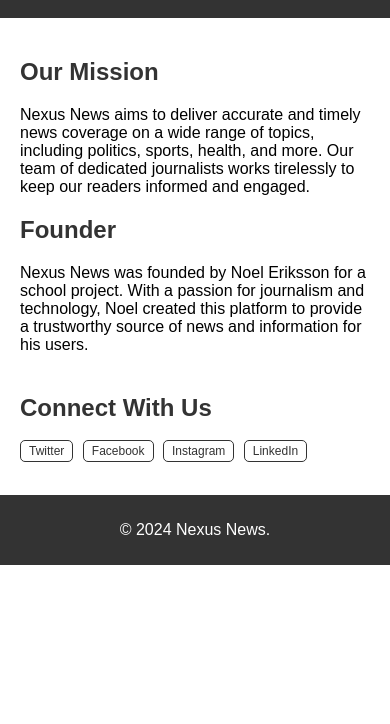
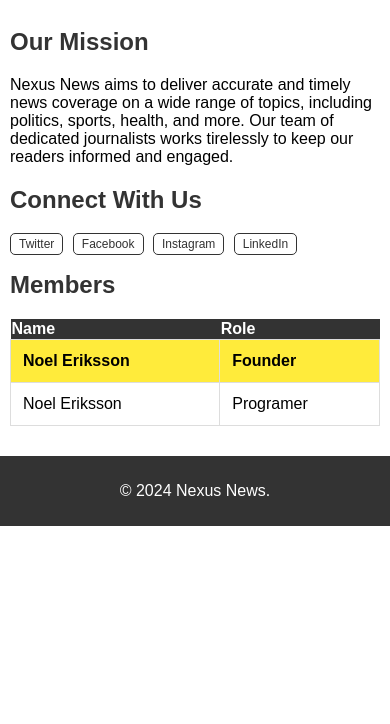
Before and after one commit to Nirrpirre/Hemsida, a plain HTML site: page Hemsida/Html/about.html in a window 390 px wide. Shown: the part 120-844 px from the top of the page. Drawn offline with Linux system fonts and the light colour scheme.

Commit message:
Fixat sista

```diff
--- a/Hemsida/Html/about.html
+++ b/Hemsida/Html/about.html
@@ -4,7 +4,7 @@
     <meta charset="UTF-8">
     <meta name="viewport" content="width=device-width, initial-scale=1.0">
     <title>About Us - Nexus News</title>
-    <link rel="stylesheet" href="/css/about.css">
+    <link rel="stylesheet" href="../css/about.css">
 </head>
 <body>
     <header>
@@ -19,11 +19,6 @@
             <p>Nexus News aims to deliver accurate and timely news coverage on a wide range of topics, including politics, sports, health, and more. Our team of dedicated journalists works tirelessly to keep our readers informed and engaged.</p>
         </section>
 
-        <section class="founder">
-            <h2>Founder</h2>
-            <p>Nexus News was founded by Noel Eriksson for a school project. With a passion for journalism and technology, Noel created this platform to provide a trustworthy source of news and information for his users.</p>
-        </section>
-
         <section>
             <h2>Connect With Us</h2>
             <ul class="social-links">
@@ -33,6 +28,28 @@
                 <li><a href="https://www.linkedin.com" target="_blank">LinkedIn</a></li>
             </ul>
         </section>
+
+        <section>
+            <h2>Members</h2>
+            <table>
+                <thead>
+                    <tr>
+                        <th>Name</th>
+                        <th>Role</th>
+                    </tr>
+                </thead>
+                <tbody>
+                    <tr>
+                        <td>Noel Eriksson</td>
+                        <td>Founder</td>
+                    </tr>
+                    <tr>
+                        <td>Noel Eriksson</td>
+                        <td>Programer</td>
+                    </tr>
+                </tbody>
+            </table>
+        </section>
     </main>
 
     <footer>
--- a/Hemsida/css/about.css
+++ b/Hemsida/css/about.css
@@ -18,9 +18,6 @@ nav a {
 
 main {
   padding: 20px;
-}
-.founder {
-  margin-bottom: 40px;
 }
 
 h2 {
@@ -58,13 +55,54 @@ footer {
   padding: 10px 0;
 }
 
+table {
+  width: 100%;
+  border-collapse: collapse;
+  margin: 20px 0;
+  font-size: 18px;
+  text-align: left;
+}
+
+td {
+  padding: 12px;
+  border: 1px solid #ddd;
+}
+
+thead tr {
+  background-color: #333;
+  color: #fff;
+}
+
+tbody tr:nth-child(odd) {
+  background-color: #ffeb3b;
+  font-weight: bold;
+}
+
 @media screen and (max-width: 700px) {
+  body {
+    display: flex;
+    flex-direction: column;
+    align-items: center;
+  }
+  header,
+  main,
+  footer {
+    width: 100%;
+    max-width: 600px;
+    box-sizing: border-box;
+    padding: 10px;
+  }
+  nav a {
+    margin-right: 10px;
+  }
   .social-links li {
     margin-right: 5px;
   }
-
   .social-links a {
     font-size: 12px;
     padding: 3px 8px;
   }
+  table {
+    font-size: 16px;
+  }
 }
```
